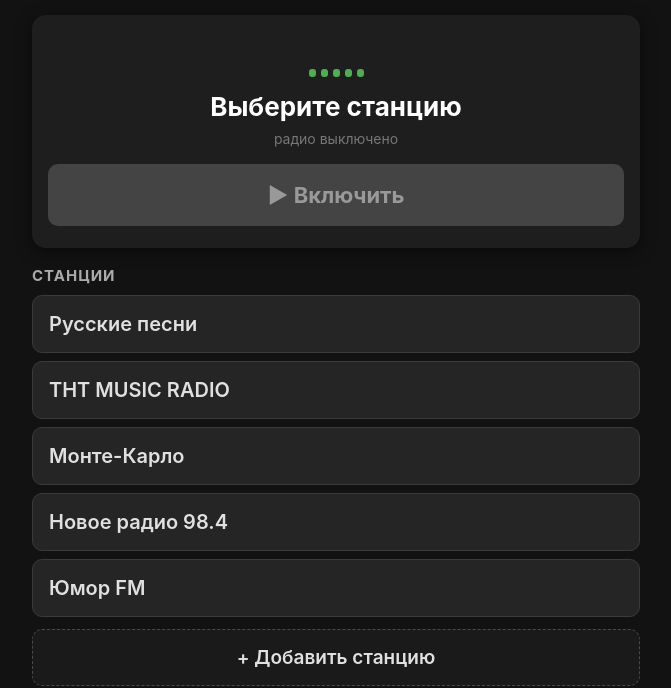
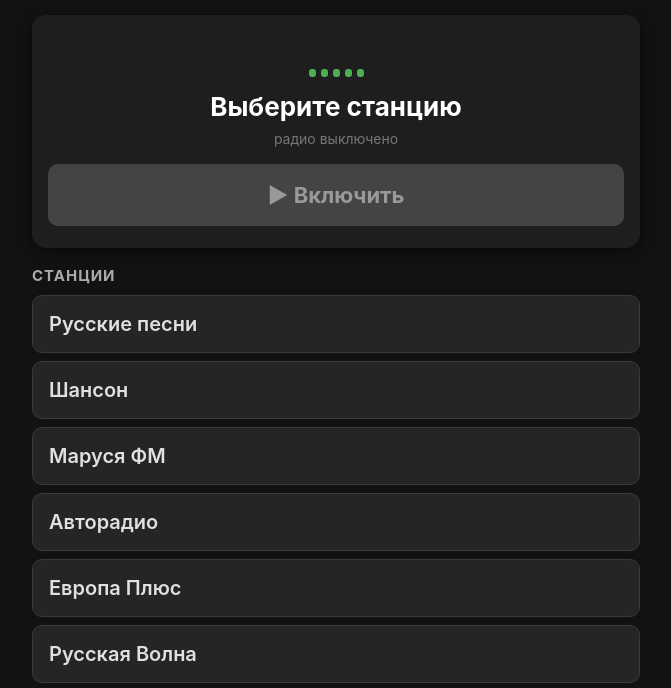
Before and after one commit to diamond85best-cmyk/Shinomontazh, a plain HTML site: page docs/radio/index.html in a window 1280 px wide. Shown: the part 70-758 px from the top of the page, without its empty margins (304-975 px from the left). Drawn offline with Linux system fonts and the light colour scheme.

Commit message:
Update index.html

```diff
--- a/docs/radio/index.html
+++ b/docs/radio/index.html
@@ -9,6 +9,7 @@
     <meta name="apple-mobile-web-app-status-bar-style" content="black-translucent">
     <meta name="apple-mobile-web-app-title" content="Радио">
     <link rel="apple-touch-icon" href="icon-180.png">
+    <link rel="manifest" href="manifest.json">
     <meta name="theme-color" content="#121212">
 
     <style>
@@ -142,14 +143,22 @@
     <audio id="radio-audio" preload="none"></audio>
 
 <script>
-    // ===== Те же дефолтные станции и ТЕ ЖЕ ключи localStorage, что в мастере =====
-    // (если приложение лежит на одном хостинге с мастером — список станций общий)
+    // ===== Те же ключи localStorage, что в мастере; станции — все, что мы нашли =====
+    // (если приложение лежит на одном хостинге с мастером — СВОИ станции общие)
+    // Потоки проверены 21.11.2026: мёртвые отброшены (Монте-Карло 64, rusongs/101.ru по https)
     var RADIO_STATIONS = [
         { id: 'st_rusongs',    name: 'Русские песни',    url: 'http://listen.rusongs.ru/ru-mp3-128', fallbacks: [] },
-        { id: 'st_tnt',        name: 'ТНТ MUSIC RADIO',  url: 'http://tntradio.hostingradio.ru:8027/tntradio128.mp3', fallbacks: [] },
-        { id: 'st_montecarlo', name: 'Монте-Карло',      url: 'http://montecarlo.hostingradio.ru/montecarlo128.mp3', fallbacks: ['http://montecarlo.hostingradio.ru/montecarlo64.mp3', 'http://montecarlo.hostingradio.ru/montecarlo96.aacp'] },
-        { id: 'st_newradio',   name: 'Новое радио 98.4', url: 'http://stream.newradio.ru/novoe96.aacp', fallbacks: [] },
-        { id: 'st_humor',      name: 'Юмор FM',          url: 'http://pub0101.101.ru:8000/stream/air/aac/64/102', fallbacks: [] }
+        { id: 'st_shanson',    name: 'Шансон',           url: 'https://chanson.hostingradio.ru:8041/chanson128.mp3', fallbacks: ['https://chanson.hostingradio.ru:8041/chanson64.mp3', 'https://chanson.hostingradio.ru:8041/chanson256.mp3'] },
+        { id: 'st_marusya',    name: 'Маруся ФМ',        url: 'https://radio-holding.ru:9433/marusya_default', fallbacks: [] },
+        { id: 'st_avtoradio',  name: 'Авторадио',        url: 'https://hls-01-gpm.hostingradio.ru/avtoradio495/playlist.m3u8', fallbacks: [] },
+        { id: 'st_europaplus', name: 'Европа Плюс',      url: 'https://hls-02-europaplus.emgsound.ru/11/playlist.m3u8', fallbacks: ['https://hls-02-europaplus.emgsound.ru/11/192/playlist.m3u8'] },
+        { id: 'st_ruswave',    name: 'Русская Волна',    url: 'https://rp.amgradio.ru/ruwave.aacp', fallbacks: [] },
+        { id: 'st_tnt',        name: 'ТНТ MUSIC RADIO',  url: 'https://tntradio.hostingradio.ru:8027/tntradio128.mp3', fallbacks: [] },
+        { id: 'st_montecarlo', name: 'Монте-Карло',      url: 'https://montecarlo.hostingradio.ru/montecarlo128.mp3', fallbacks: ['https://montecarlo.hostingradio.ru/montecarlo96.aacp'] },
+        { id: 'st_newradio',   name: 'Новое радио 98.4', url: 'https://stream.newradio.ru/novoe96.aacp', fallbacks: [] },
+        { id: 'st_energy',     name: 'Радио ЭНЕРДЖИ',    url: 'https://hls-01-gpm.hostingradio.ru/energyfm495/playlist.m3u8', fallbacks: [] },
+        { id: 'st_humor',      name: 'Юмор FM',          url: 'https://hls-01-gpm.hostingradio.ru/humorfm495/playlist.m3u8', fallbacks: ['http://pub0101.101.ru:8000/stream/air/aac/64/102'] },
+        { id: 'st_top100',     name: 'TOP 100',          url: 'https://ic2.radiosignal.one/top100', fallbacks: ['https://ic1.radiosignal.one/top100'] }
     ];
     var RADIO_KEYS = { custom: 'shino_radio_custom', autostart: 'shino_radio_autostart', last: 'shino_radio_last' };
 
@@ -396,6 +405,9 @@
     }
 
     // ===== Старт =====
+    if ('serviceWorker' in navigator) {
+        navigator.serviceWorker.register('sw.js').catch(function() {});
+    }
     updateUI();
     syncAutostartUI();
 
```
